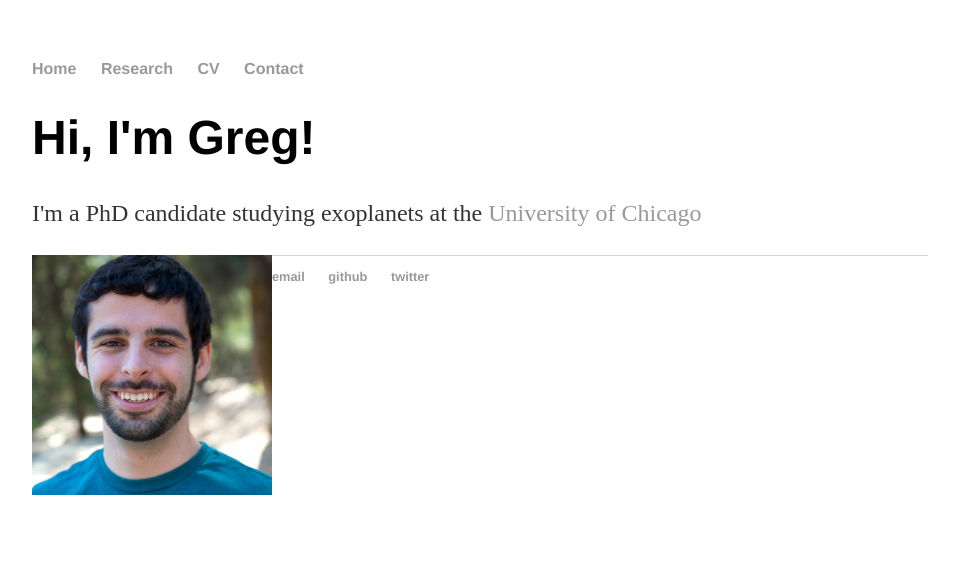
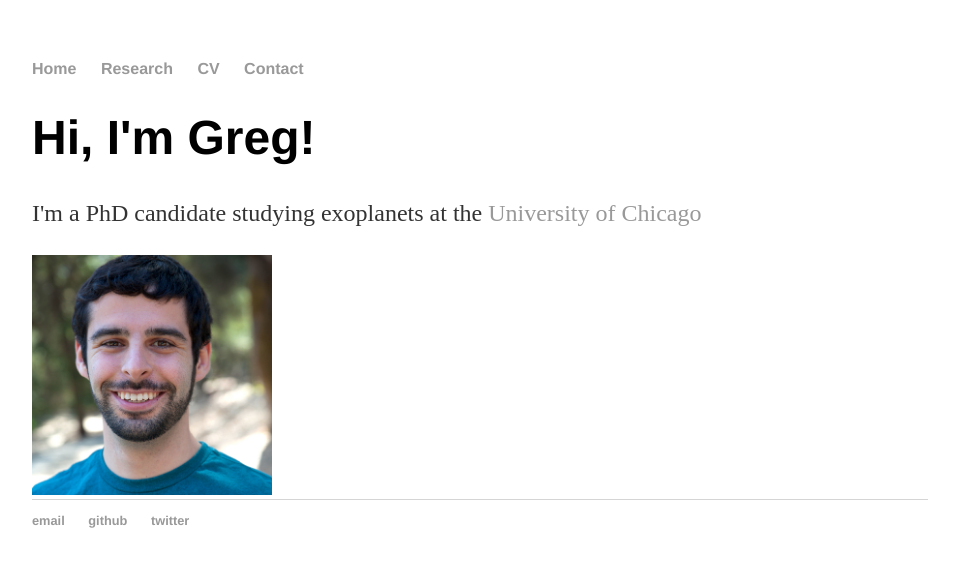
Before and after one commit to gjgilbert/gjgilbert.github.io, a Jekyll site: the page built from index.html, in a window 1280 px wide. Shown: the top 567 px of the page, without its empty margins (160-1119 px from the left). Built offline with Jekyll 4.4.1, drawn with Linux system fonts in a browser that asks for light colours.

Commit message:
Update index.html

```diff
--- a/index.html
+++ b/index.html
@@ -7,6 +7,6 @@
 	<p>I'm a PhD candidate studying exoplanets at the <a href="https://astrophysics.uchicago.edu/">University of Chicago</a></p>
 
 	<body>
-		<img src="headshot.jpg" width="240", height="240", align="left">
+		<img src="headshot.jpg" width="240", height="240">
 	</body>
 </div><!-- /.blurb -->
```
